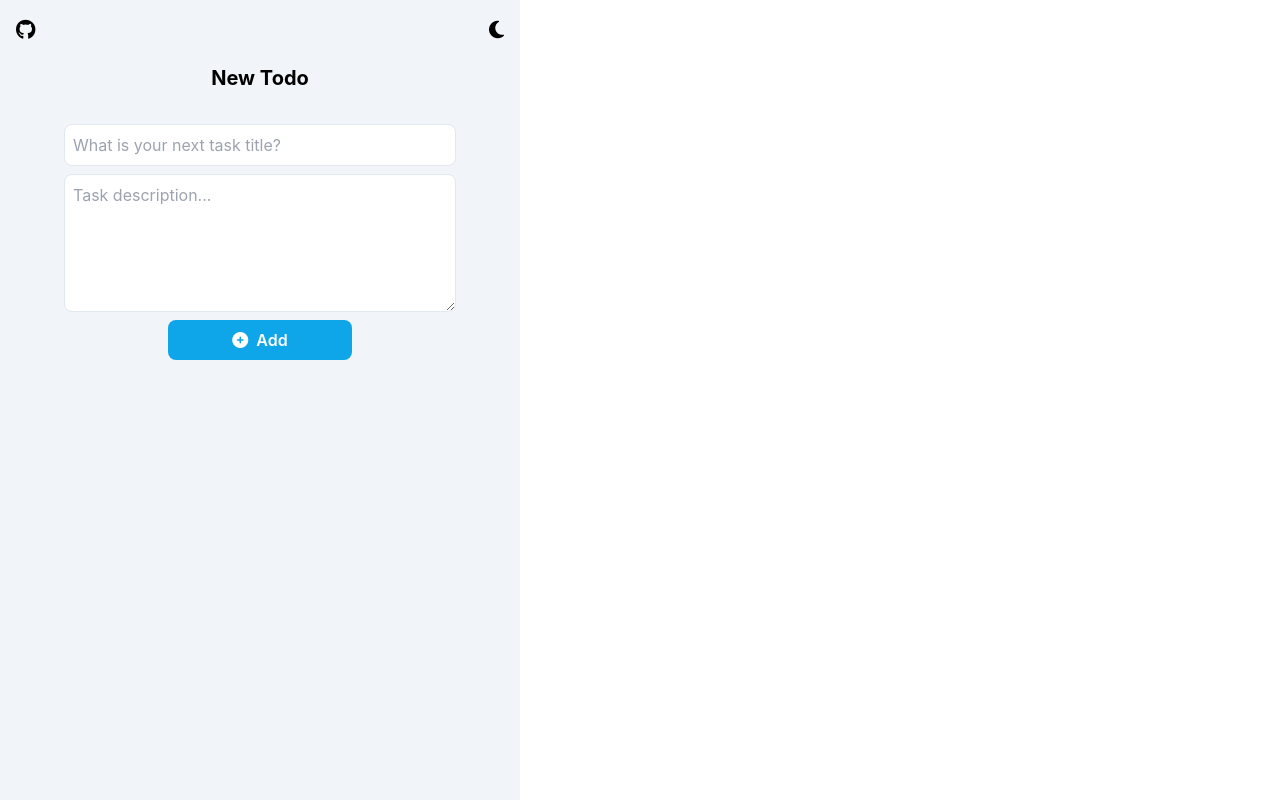
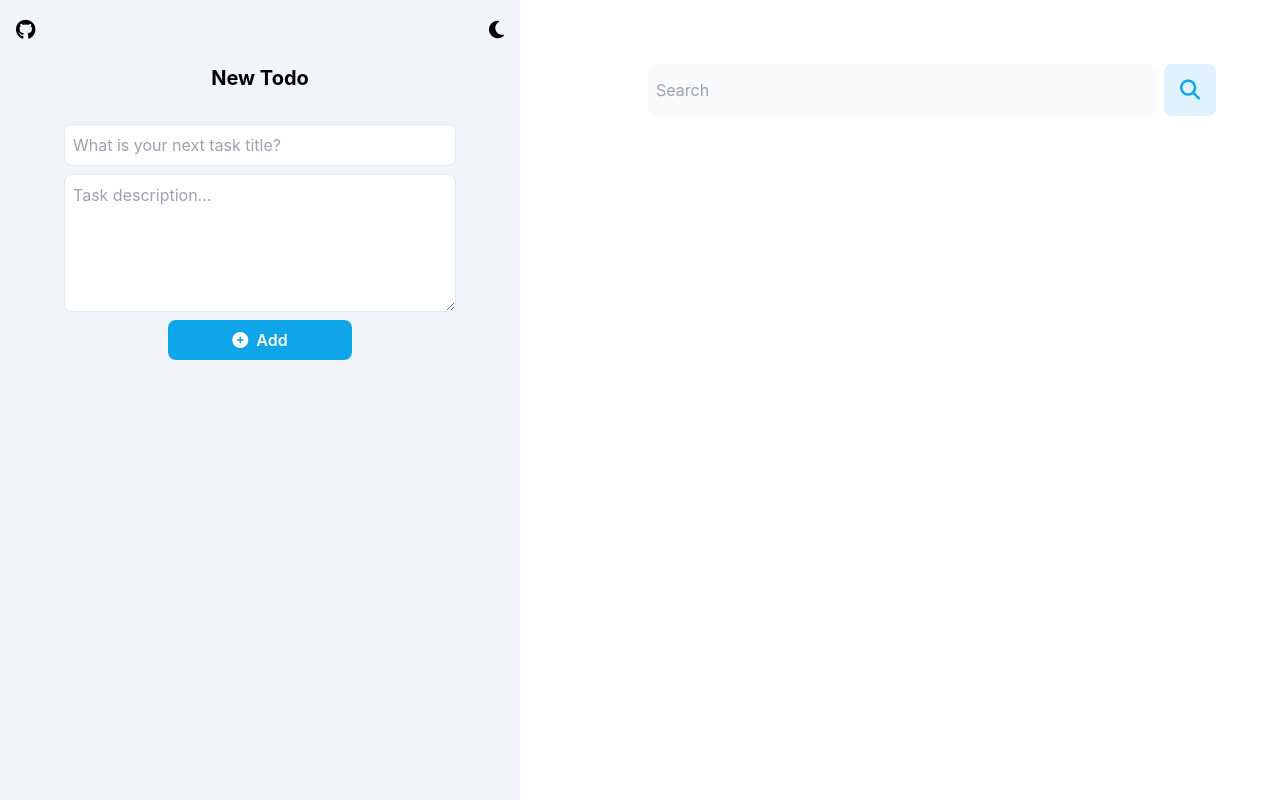
Before and after one commit to m5atib/todoreact, a React (Create React App) app: page / in a window 1280 px wide. Built offline with nearby package versions, Linux system fonts and the light colour scheme.

Commit message:
Search through the todos

```diff
--- a/src/App.tsx
+++ b/src/App.tsx
@@ -3,10 +3,11 @@ import AddNewTodo from "./components/AddNew/AddNewTodo";
 import { FakeTodo } from "./components/Todos/dummyData";
 import { TodoCardData } from "./components/Todos/TodoCard";
 import TodoList from "./components/Todos/TodoList";
-import { useState } from "react";
+import { useEffect, useState } from "react";
+import Searchbar from "./components/Todos/Searchbar";
 function App() {
   const [myTodos, setMyTodos] = useState<TodoCardData[]>([]);
-
+  const [searchMyTodos, setSearchMyTodos] = useState<TodoCardData[]>([]);
   const handleSubmit: React.FormEventHandler<HTMLFormElement> = (event) => {
     const formData = new FormData(event.currentTarget);
     event.preventDefault();
@@ -24,10 +25,26 @@ function App() {
     if (todoObj.title == "") return;
     setMyTodos((pre) => [...pre, todoObj]);
   };
+
+  const searchHandler = (text: string) => {
+    if (text.trim() != "") {
+      setSearchMyTodos(
+        myTodos.filter(
+          (item) => item.title.toLowerCase().indexOf(text.trim().toLowerCase()) > -1
+        )
+      );
+    } else {
+      setSearchMyTodos(myTodos);
+    }
+  };
+  useEffect(()=> setSearchMyTodos(myTodos),[myTodos])
   return (
     <div className="dark:bg-slate-700 relative flex md:flex-row flex-wrap flex-col justify-between md:gap-16 gap-8 divide-slate-100">
       <AddNewTodo addNewHandler={handleSubmit} />
-      <TodoList Todos={myTodos} />
+      <div className="z-40 dark:bg-slate-700 flex-1 flex flex-col items-center gap-4 md:p-16 py-16 px-4">
+        <Searchbar searchHandler={searchHandler} />
+        <TodoList Todos={searchMyTodos} />
+      </div>
     </div>
   );
 }
--- a/src/components/AddNew/AddNewTodo.tsx
+++ b/src/components/AddNew/AddNewTodo.tsx
@@ -29,6 +29,7 @@ const AddNewTodo = ({addNewHandler} :AddNewProps) => {
           name="title"
           id="taskTitle"
           placeholder="What is your next task title?"
+          required
         />
         <textarea
           id="taskDesc"
--- /dev/null
+++ b/src/components/Todos/Searchbar.tsx
@@ -0,0 +1,24 @@
+import { useState } from "react";
+
+type SearchbarProps = {
+  searchHandler: (text: string) => void;
+};
+const Searchbar = ({ searchHandler }: SearchbarProps) => {
+  return (
+    <div className="flex flex-row gap-2 w-full">
+      <input
+        className="dark:bg-slate-600 dark:bg-slate-700 focus:outline-sky-500 bg-slate-50 p-2 py-3 w-full rounded-lg"
+        type="text"
+        name="searchbox"
+        id="searchbox"
+        placeholder="Search"
+        onChange={(e) => searchHandler(e.currentTarget.value)}
+      />
+      <button className=" bg-sky-100 dark:bg-slate-500 text-sky-500 font-semibold rounded-lg px-4 py-3 self-end hover:bg-sky-500 hover:text-white">
+        <i className="text-xl fa-solid fa-magnifying-glass " />
+      </button>
+    </div>
+  );
+};
+
+export default Searchbar;
--- a/src/components/Todos/TodoList.tsx
+++ b/src/components/Todos/TodoList.tsx
@@ -1,3 +1,4 @@
+import Searchbar from "./Searchbar";
 import TodoCard, { TodoCardData } from "./TodoCard";
 
 type CardListProps = {
@@ -5,13 +6,13 @@ type CardListProps = {
 };
 const TodoList = ({ Todos }: CardListProps) => {
   return (
-    <div className="z-40 dark:bg-slate-700 flex-1 flex flex-col items-center gap-4 md:p-16 py-16 px-4">
-      <div className=" flex flex-col items-center gap-4">
+
+      <div className="w-full flex flex-col items-center gap-4">
         {Todos.map((item) => (
           <TodoCard Data={item} key={item.id} />
         ))}
       </div>
-    </div>
+
   );
 };
 
```
